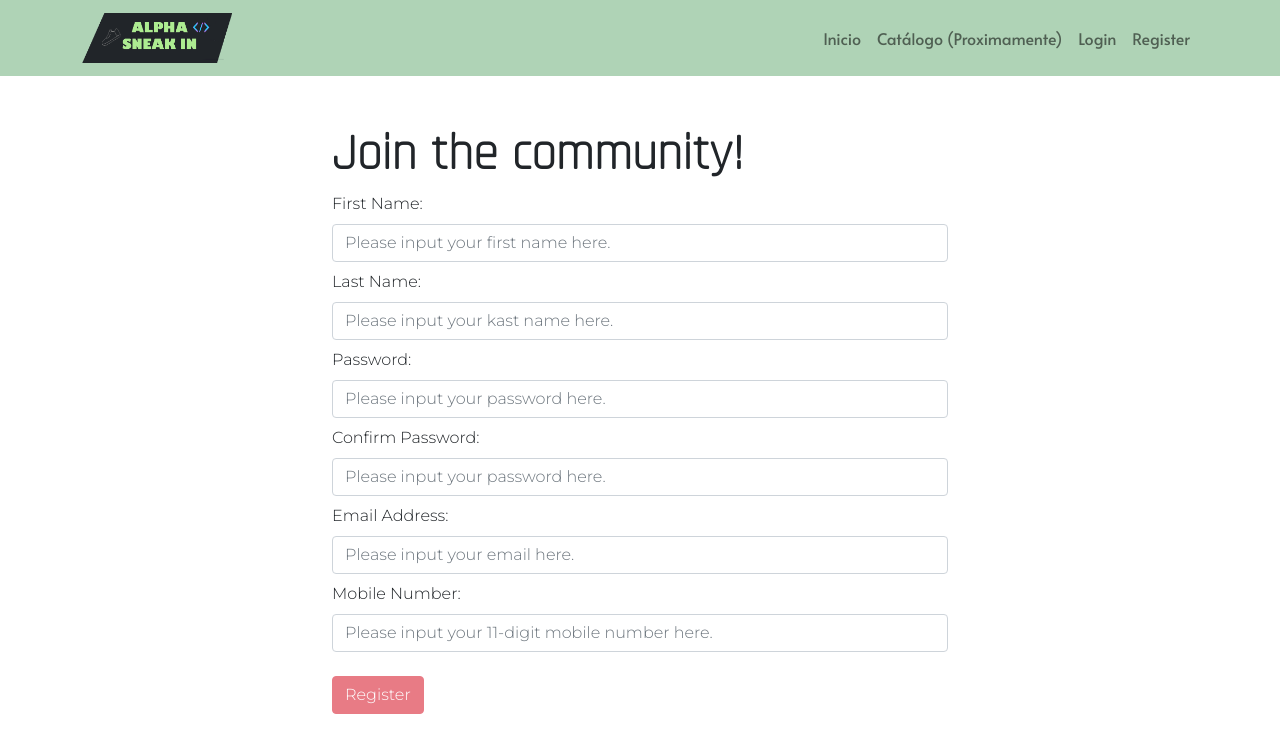
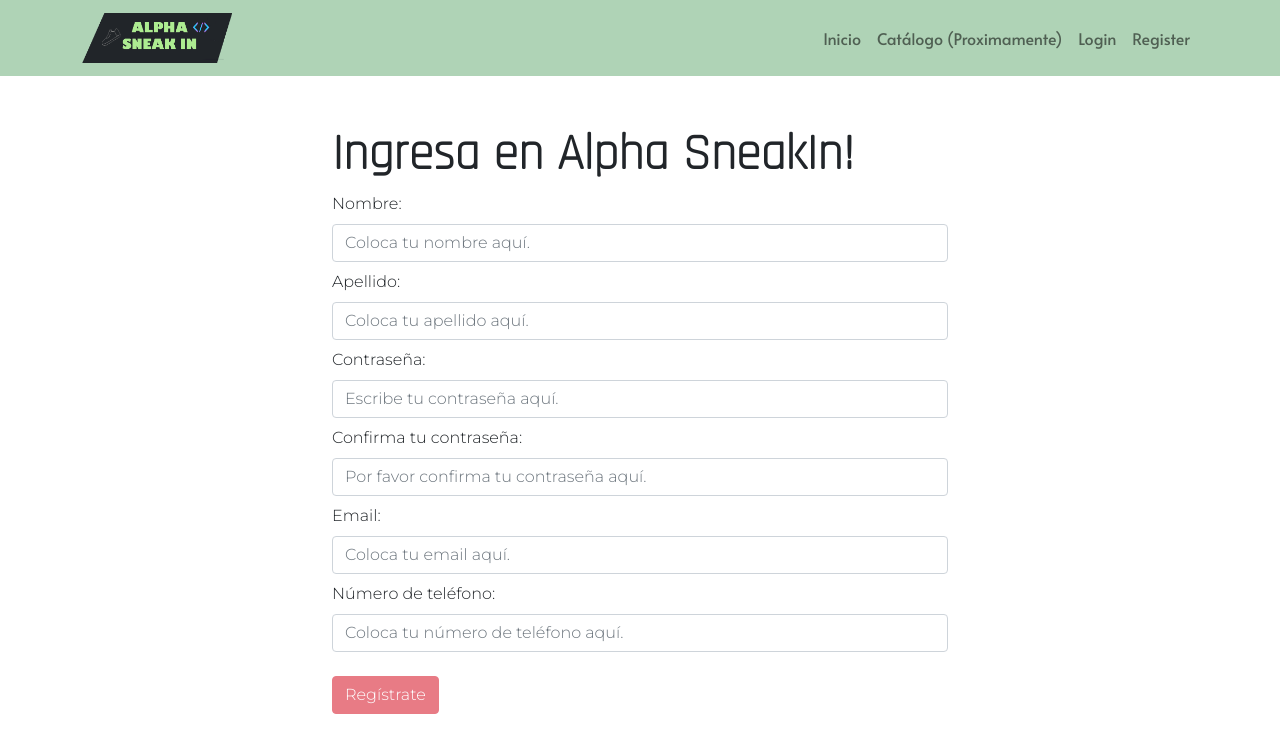
Before and after one commit to CodeSystem2022/AlphaCode-Ecommerce, a React (Create React App) app in the folder my-app/: page /register in a window 1280 px wide. Shown: the top 752 px of the page. Built offline with nearby package versions, Linux system fonts and the light colour scheme; no server answers.

Commit message:
Update Register.js

```diff
--- a/my-app/src/pages/Register.js
+++ b/my-app/src/pages/Register.js
@@ -109,25 +109,25 @@ export default function Register(){
 		:
 
 		<Container className="mt-5 w-50">
-		<h1 className="page-header">Join the community!</h1>
+		<h1 className="page-header">Ingresa en Alpha SneakIn!</h1>
 		<Form className="dash-text" onSubmit={e => registerUser(e)}>
 
 		<Form.Group controlId="firstName" className="my-2">
-			<Form.Label>First Name:</Form.Label>
+			<Form.Label>Nombre:</Form.Label>
 			<Form.Control
 				type = "text"
-				placeholder = "Please input your first name here."
+				placeholder = "Coloca tu nombre aquí."
 				required
 				value={firstName}
 				onChange={e => setFirstName(e.target.value)}
 			/>
 		</Form.Group>
 
-		<Form.Group controlId="lastName" className="my-2">
-			<Form.Label>Last Name:</Form.Label>
+		<Form.Group controlId="Apellido" className="my-2">
+			<Form.Label>Apellido:</Form.Label>
 			<Form.Control
 				type = "text"
-				placeholder = "Please input your kast name here."
+				placeholder = "Coloca tu apellido aquí."
 				required
 				value={lastName}
 				onChange={e => setLastName(e.target.value)}
@@ -135,10 +135,10 @@ export default function Register(){
 		</Form.Group>
 
 		<Form.Group controlId="password" className="my-2">
-			<Form.Label>Password:</Form.Label>
+			<Form.Label>Contraseña:</Form.Label>
 			<Form.Control
 				type = "password"
-				placeholder = "Please input your password here."
+				placeholder = "Escribe tu contraseña aquí."
 				required
 				value={password}
 				onChange={e => setPassword(e.target.value)}
@@ -146,10 +146,10 @@ export default function Register(){
 		</Form.Group>
 
 		<Form.Group controlId="confirmPassword" className="my-2">
-			<Form.Label>Confirm Password:</Form.Label>
+			<Form.Label>Confirma tu contraseña:</Form.Label>
 			<Form.Control
 				type = "password"
-				placeholder = "Please input your password here."
+				placeholder = "Por favor confirma tu contraseña aquí."
 				required
 				value={confirmPassword}
 				onChange={e => setConfirmPassword(e.target.value)}
@@ -157,10 +157,10 @@ export default function Register(){
 		</Form.Group>
 
 		<Form.Group controlId="email" className="my-2">
-			<Form.Label>Email Address:</Form.Label>
+			<Form.Label>Email:</Form.Label>
 			<Form.Control
 				type = "email"
-				placeholder = "Please input your email here."
+				placeholder = "Coloca tu email aquí."
 				required
 				value={email}
 				onChange={e => setEmail(e.target.value)}
@@ -168,10 +168,10 @@ export default function Register(){
 		</Form.Group>
 
 		<Form.Group controlId="mobileNo" className="my-2">
-			<Form.Label>Mobile Number:</Form.Label>
+			<Form.Label>Número de teléfono:</Form.Label>
 			<Form.Control
 				type = "text"
-				placeholder = "Please input your 11-digit mobile number here."
+				placeholder = "Coloca tu número de teléfono aquí."
 				required
 				value={mobileNo}
 				onChange={e => setMobileNo(e.target.value)}
@@ -181,13 +181,13 @@ export default function Register(){
 		{ isActive?
 
 		<Button variant="success" type="submit" id="submitBtn" className="mt-3 mb-5">
-				Register
+				Regístrate
 		</Button>
 
 		  :
 
 		<Button variant="danger" type="submit" id="submitBtn" className="mt-3 mb-5" disabled>
-				Register
+				Regístrate
 		</Button>
 
 		}
```
